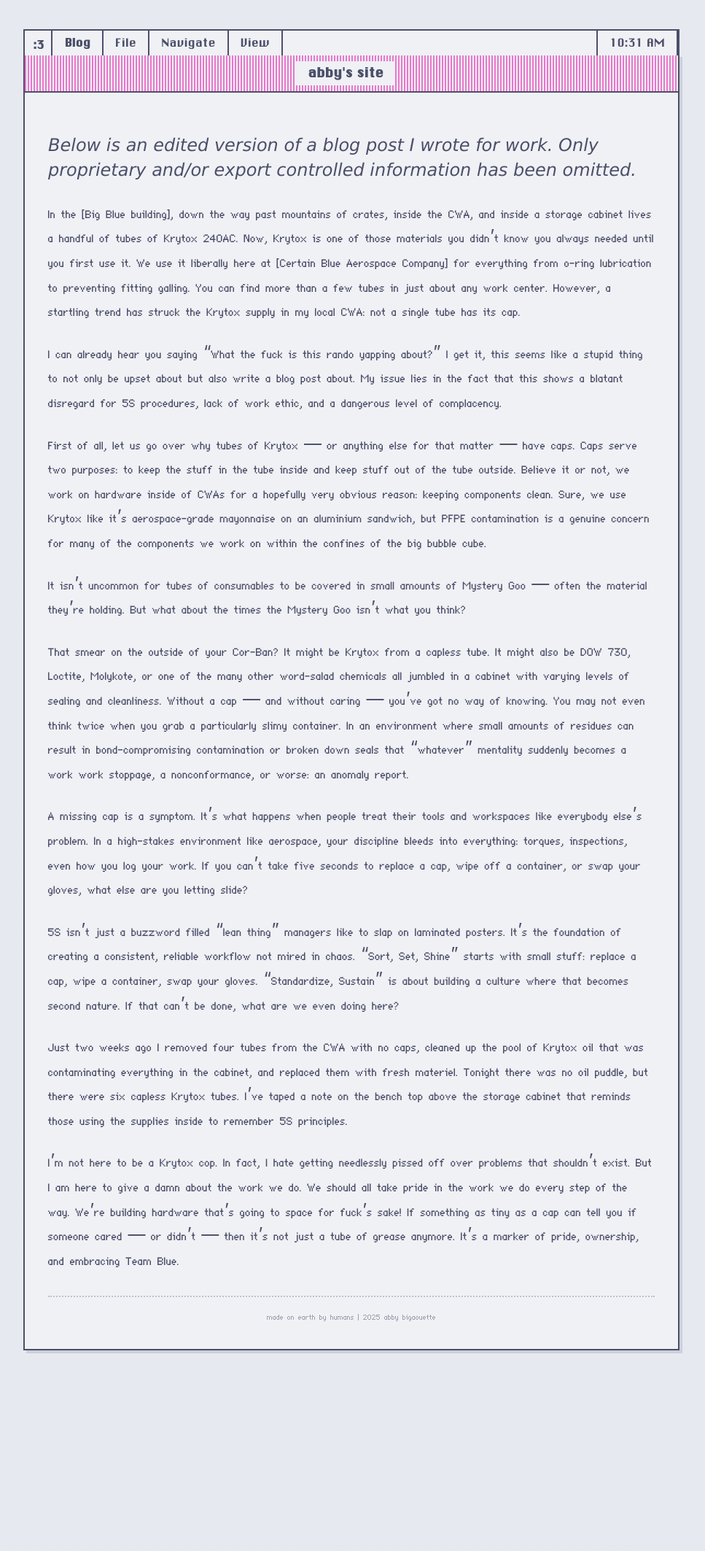
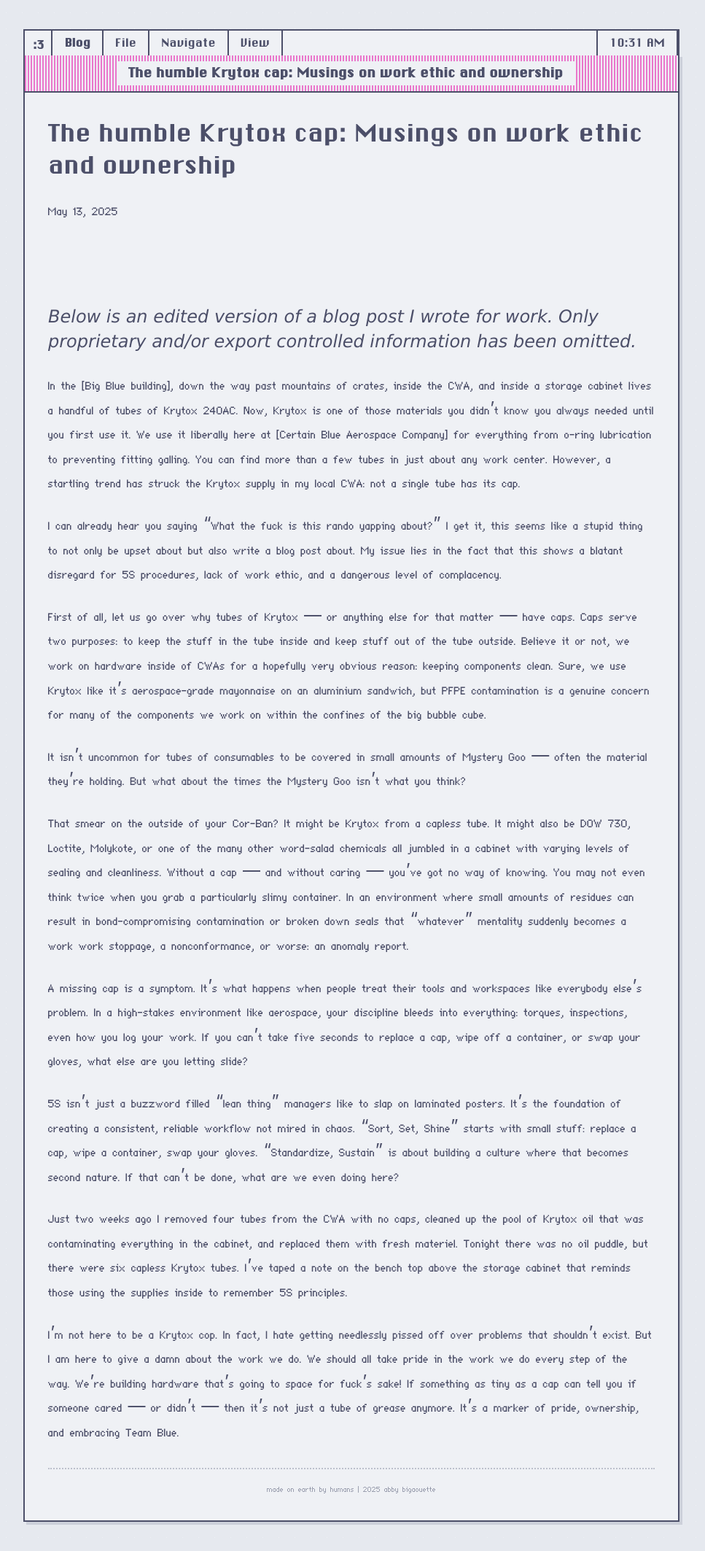
Before and after one commit to logantodd/logantodd.github.io, a Jekyll site: the page built from _posts/2025-05-13-krytox-cap-musing.md, in a window 1280 px wide. Shown: the whole page at 73% size, without its empty margins (158-1125 px from the left). Built offline with Jekyll 4.4.1, drawn with Linux system fonts in a browser that asks for light colours; before the commit the page ends 1891 px from its top, so only the background shows below that.

Commit message:
oh my god it was yaml all along im killing myself

```diff
--- a/_posts/2025-05-13-krytox-cap-musing.md
+++ b/_posts/2025-05-13-krytox-cap-musing.md
@@ -1,6 +1,6 @@
 ---
 layout: post
-title: The humble Krytox cap: Musings on work ethic and ownership
+title: "The humble Krytox cap: Musings on work ethic and ownership"
 date: 2025-05-13
 ---
 
```
Also changed, not shown: _posts/2024-09-30-surface-duo-retrospective.md (+1 -1 lines).
